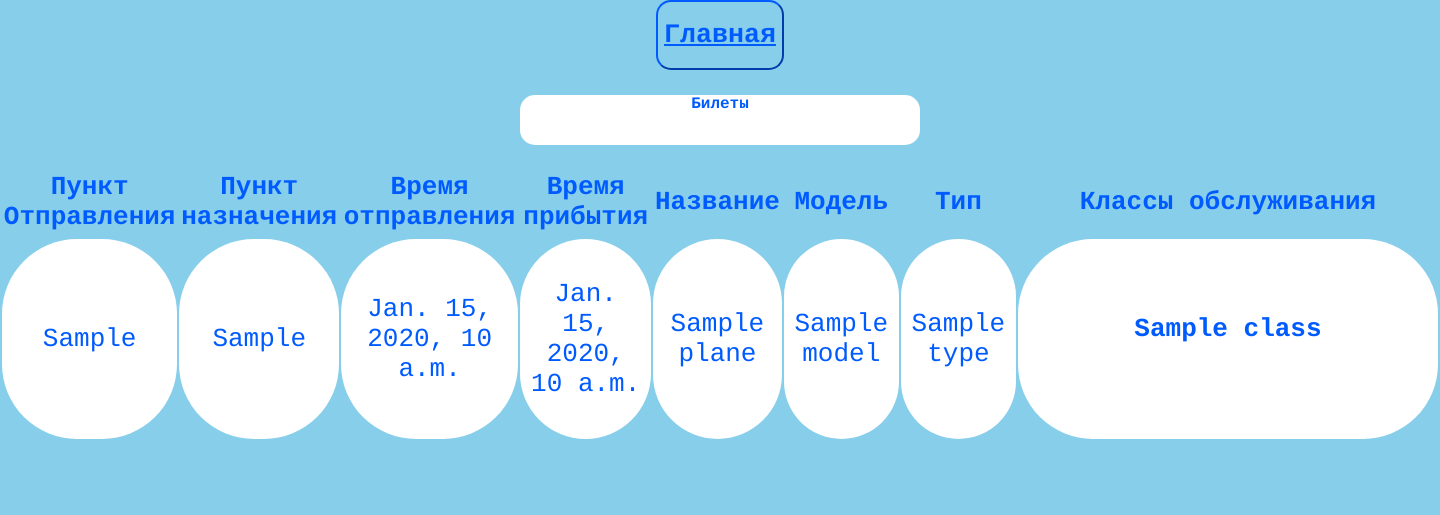
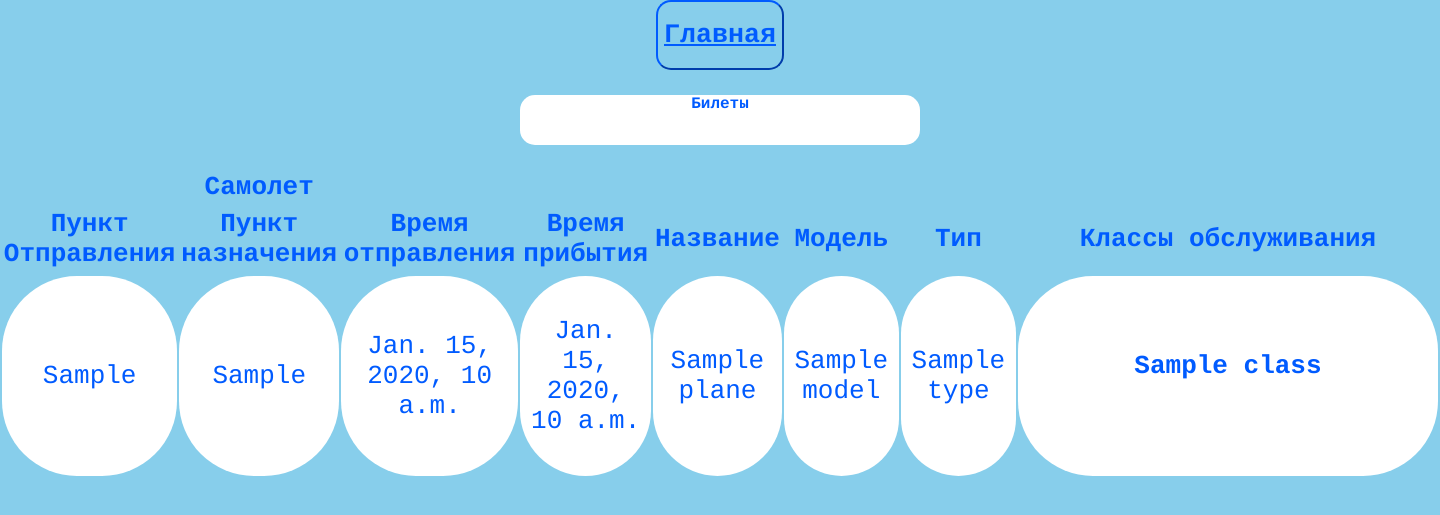
Before and after one commit to DeKusi/Course_work_for_templates, a Django app: template templates/account_user.html in a window 1440 px wide. Shown: the top 515 px of the page. Run offline with Django 3.2, Linux system fonts and the light colour scheme; the template is opened without the code that fills it: most values are stand-ins (such as "Sample title", 1, 10 or a date in 2020).

Commit message:
Самолет

```diff
--- a/templates/account_user.html
+++ b/templates/account_user.html
@@ -49,6 +49,10 @@
 <p>Билеты</p>
 {% if data.0 != 0 %}
 <table>
+        <tr>
+            <th cospan="4"> </th>
+            <th> Самолет </th>
+        </tr>
         <tr>
             <th>Пункт Отправления</th>
             <th>Пункт назначения</th>
```
